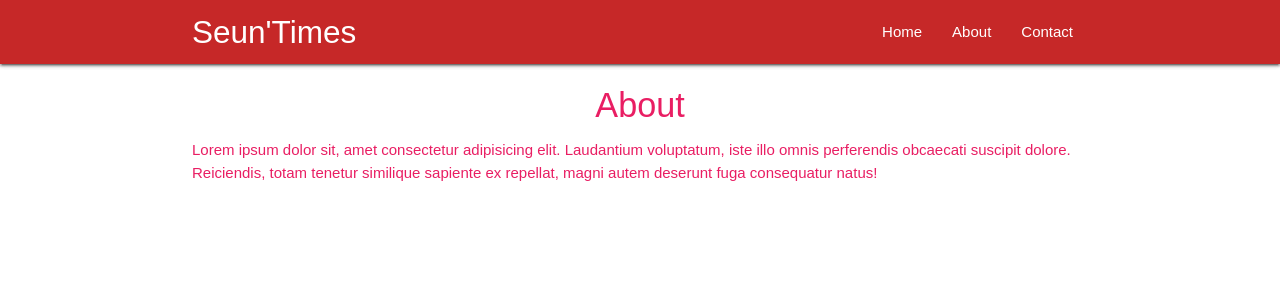
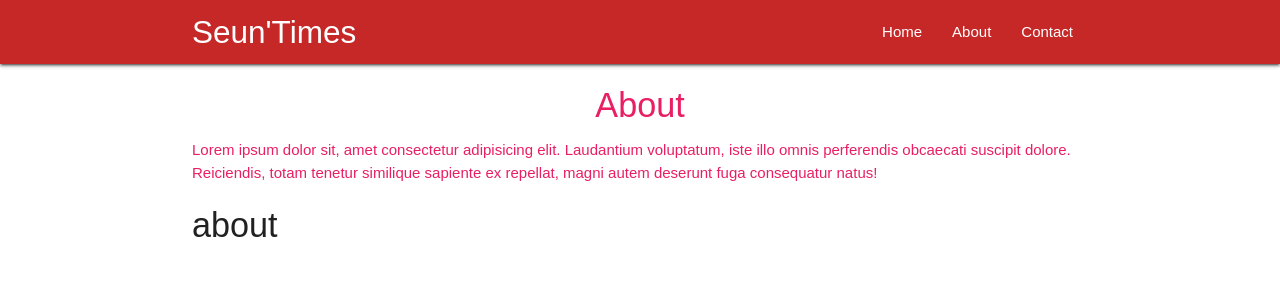
Before and after one commit to SeunOluwa/React-Class-Based-Component-Tutorial, a React (Create React App) app in the folder blog-with-redux/: page /about in a window 1280 px wide. Shown: the top 300 px of the page. Built offline with nearby package versions, Linux system fonts and the light colour scheme.

Commit message:
route parameters part 1

```diff
--- a/blog-with-redux/src/App.js
+++ b/blog-with-redux/src/App.js
@@ -4,6 +4,7 @@
 import Home from './components/Home';
 import About from './components/About';
 import Contact from './components/Contact';
+import Post from './components/Post';
 
 class App extends Component {
   render() {
@@ -14,6 +15,7 @@
           <Route exact path='/' component={Home} />
           <Route path='/about' component={About} />
           <Route path='/contact' component={Contact} />
+          <Route path='/:post_id' component={Post} />
         </div>
       </Router>
     );
--- /dev/null
+++ b/blog-with-redux/src/components/Post.js
@@ -0,0 +1,22 @@
+import React, { Component } from 'react';
+
+class Post extends Component {
+    state = {
+        id: null
+    }
+    componentDidMount() {
+        let id = this.props.match.params.post_id;
+        this.setState({
+            id
+        });
+    }
+    render() {
+        return (
+            <div className="container">
+                <h4>{this.state.id}</h4>
+            </div>
+        );
+    }
+}
+
+export default Post;
```
